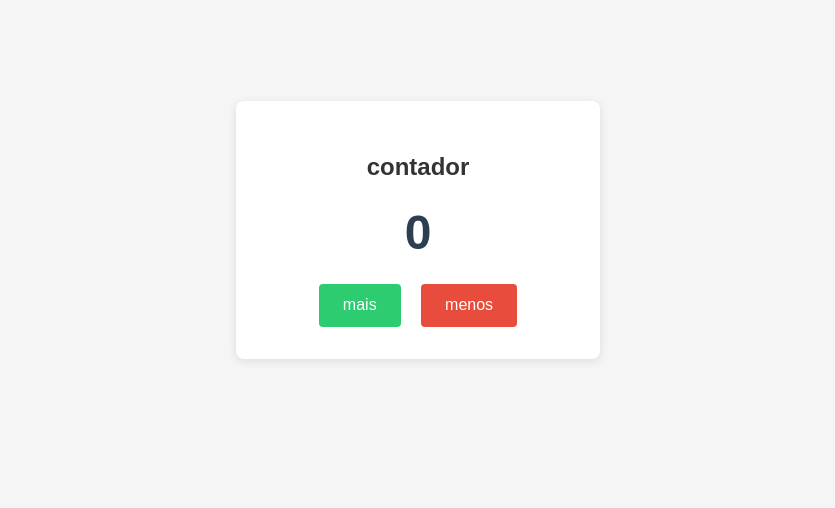
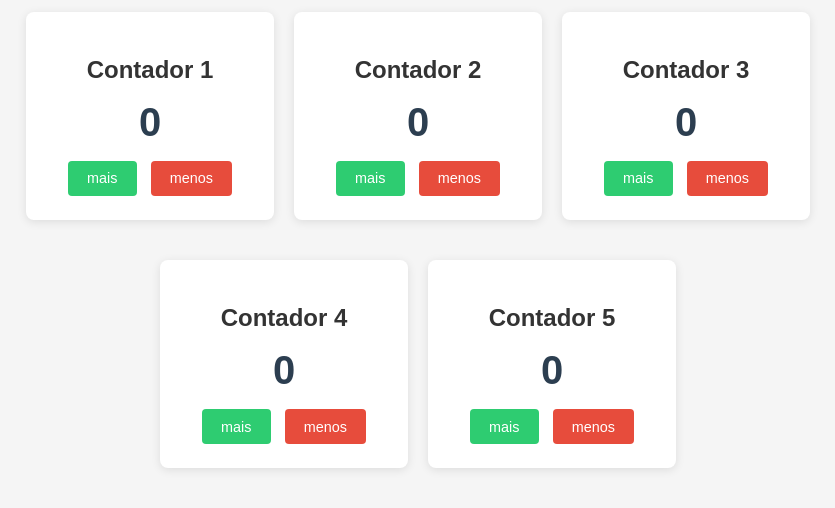
Before and after one commit to Evertonzurique/multicontador, a plain HTML site: page index.html in a window 1280 px wide. Shown: the part 170-678 px from the top of the page, without its empty margins (222-1057 px from the left). Drawn offline with Linux system fonts and the light colour scheme.

Commit message:
Update index.html

```diff
--- a/index.html
+++ b/index.html
@@ -3,35 +3,48 @@
 <head>
     <meta charset="UTF-8">
     <meta name="viewport" content="width=device-width, initial-scale=1.0">
-    <title>Título da Página</title>
+    <title>Multi Contadores</title>
     <style>
         body {
             font-family: Arial, sans-serif;
             display: flex;
+            flex-direction: column;
             justify-content: center;
             align-items: center;
-            height: 100vh;
+            min-height: 100vh;
             margin: 0;
             background-color: #f5f5f5;
+            padding: 20px;
+        }
+
+        .container {
+            display: flex;
+            flex-wrap: wrap;
+            justify-content: center;
+            gap: 20px;
+            width: 100%;
+            max-width: 1000px;
         }
 
         section {
             text-align: center;
             background-color: white;
-            padding: 2rem;
+            padding: 1.5rem;
             border-radius: 8px;
             box-shadow: 0 2px 10px rgba(0, 0, 0, 0.1);
-            width: 300px;
+            width: 200px;
+            margin-bottom: 20px;
         }
 
         h1 {
             color: #333;
-            margin-bottom: 1.5rem;
+            margin-bottom: 1rem;
+            font-size: 1.5rem;
         }
 
         p {
-            font-size: 3rem;
-            margin: 1.5rem 0;
+            font-size: 2.5rem;
+            margin: 1rem 0;
             color: #2c3e50;
             font-weight: bold;
         }
@@ -40,11 +53,11 @@
             background-color: #3498db;
             color: white;
             border: none;
-            padding: 0.8rem 1.5rem;
-            margin: 0 0.5rem;
+            padding: 0.6rem 1.2rem;
+            margin: 0 0.3rem;
             border-radius: 4px;
             cursor: pointer;
-            font-size: 1rem;
+            font-size: 0.9rem;
             transition: background-color 0.3s;
         }
 
@@ -52,51 +65,97 @@
             background-color: #2980b9;
         }
 
-        button:first-of-type {
+        .incrementar {
             background-color: #2ecc71;
         }
 
-        button:first-of-type:hover {
+        .incrementar:hover {
             background-color: #27ae60;
         }
 
-        button:last-of-type {
+        .decrementar {
             background-color: #e74c3c;
         }
 
-        button:last-of-type:hover {
+        .decrementar:hover {
             background-color: #c0392b;
         }
     </style>
 </head>
 <body>
-    <section>
-        <h1>contador</h1>
-        <p>?</p>
-        <button onclick="aumentar()">mais</button>
-        <button onclick="diminuir()">menos</button>
-    </section>
+    <div class="container">
+        <!-- Contador 1 -->
+        <section>
+            <h1>Contador 1</h1>
+            <p id="contador1">0</p>
+            <button class="incrementar" onclick="alterarContador(1, 1)">mais</button>
+            <button class="decrementar" onclick="alterarContador(1, -1)">menos</button>
+        </section>
+
+        <!-- Contador 2 -->
+        <section>
+            <h1>Contador 2</h1>
+            <p id="contador2">0</p>
+            <button class="incrementar" onclick="alterarContador(2, 1)">mais</button>
+            <button class="decrementar" onclick="alterarContador(2, -1)">menos</button>
+        </section>
+
+        <!-- Contador 3 -->
+        <section>
+            <h1>Contador 3</h1>
+            <p id="contador3">0</p>
+            <button class="incrementar" onclick="alterarContador(3, 1)">mais</button>
+            <button class="decrementar" onclick="alterarContador(3, -1)">menos</button>
+        </section>
+
+        <!-- Contador 4 -->
+        <section>
+            <h1>Contador 4</h1>
+            <p id="contador4">0</p>
+            <button class="incrementar" onclick="alterarContador(4, 1)">mais</button>
+            <button class="decrementar" onclick="alterarContador(4, -1)">menos</button>
+        </section>
+
+        <!-- Contador 5 -->
+        <section>
+            <h1>Contador 5</h1>
+            <p id="contador5">0</p>
+            <button class="incrementar" onclick="alterarContador(5, 1)">mais</button>
+            <button class="decrementar" onclick="alterarContador(5, -1)">menos</button>
+        </section>
+    </div>
 
     <script>
-        let numero = 0
+        // Objeto para armazenar os valores dos contadores
+        const contadores = {
+            1: 0,
+            2: 0,
+            3: 0,
+            4: 0,
+            5: 0
+        };
 
-        function aumentar() {
-         numero++
-         mostrarnatela()
+        // Função para alterar o valor do contador
+        function alterarContador(numeroContador, valor) {
+            contadores[numeroContador] += valor;
+            atualizarContador(numeroContador);
+        }
 
+        // Função para atualizar a exibição do contador
+        function atualizarContador(numeroContador) {
+            const elemento = document.getElementById(`contador${numeroContador}`);
+            elemento.innerText = contadores[numeroContador];
         }
-        function diminuir() {
-         numero--
-         mostrarnatela()
-         }
-         function mostrarnatela() {
-            const p = document.querySelector("p")
-            p.innerText = numero
-         }
 
-         setTimeout(function() {
-             mostrarnatela()
-         }, 3000)
+        // Inicializa todos os contadores
+        function inicializarContadores() {
+            for (let i = 1; i <= 5; i++) {
+                atualizarContador(i);
+            }
+        }
+
+        // Chama a inicialização quando a página carrega
+        window.onload = inicializarContadores;
     </script>
 </body>
 </html>
```
